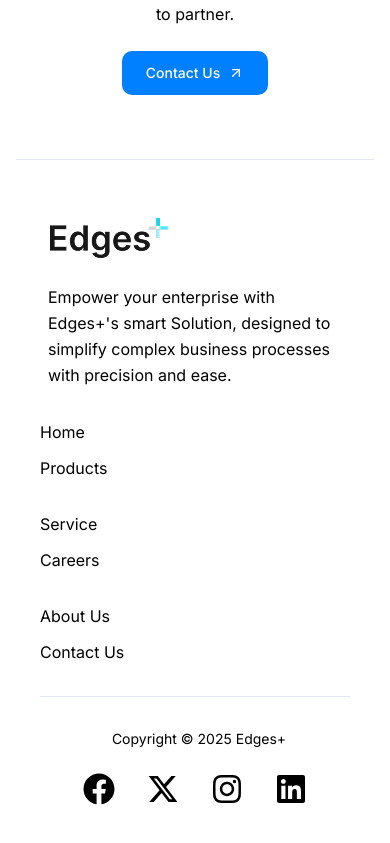
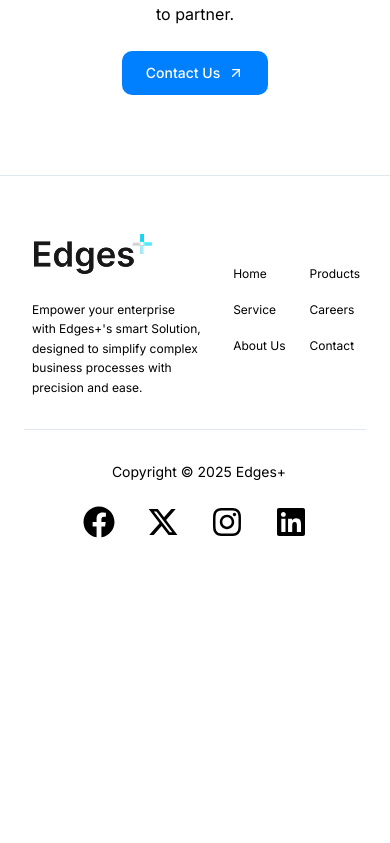
Before and after one commit to edges-plus/Edgesplus, a React (Vite) app: page / in a window 390 px wide. Shown: the part 5538-6381 px from the top of the page. After the commit the page ends 6132 px from the top, so only its background shows below. Built offline with nearby package versions, Linux system fonts and the light colour scheme.

Commit message:
Change: alignment change in header and footer

```diff
--- a/src/App.tsx
+++ b/src/App.tsx
@@ -8,6 +8,7 @@ import Index from "./pages/Index";
 import NotFound from "./pages/NotFound";
 import Header from "./components/Header";
 import PurchaseManagement from "./components/PurchaseGraph";
+import Footer from "./components/Footer";
 const queryClient = new QueryClient();
 
 const App = () => (
@@ -24,6 +25,7 @@ const App = () => (
             {/* ADD ALL CUSTOM ROUTES ABOVE THE CATCH-ALL "*" ROUTE */}
             <Route path="/page-not-foud" element={<NotFound />} />
           </Routes>
+          <Footer/>
         </BrowserRouter>
       </TooltipProvider>
     </ThemeProvider>
--- a/src/components/Footer.tsx
+++ b/src/components/Footer.tsx
@@ -14,57 +14,48 @@ const Footer = () => {
       theme === "dark" || (theme === "system" && window.matchMedia("(prefers-color-scheme: dark)").matches)
     );
   }, [theme]);
-  const navigationLinks = {
-    column1: [
+  const navigationLinks = [
     { name: 'Home', href: '/' },
-      { name: 'Products', href: '/page-not-foud' }
-    ],
-    column2: [
+    { name: 'Products', href: '/page-not-foud' },
     { name: 'Service', href: '/page-not-foud' },
     { name: 'Careers', href: '/page-not-foud' },
-    ],
-    column3: [
     { name: 'About Us', href: '/page-not-foud' },
-      { name: 'Contact Us', href: '/page-not-foud' },
-    ],
-  };
+    { name: 'Contact', href: '/page-not-foud' },
+  ];
 
   const socialLinks = [
     { icon: FaFacebook, href: '#', label: 'Facebook' },
     { icon: FaXTwitter, href: '#', label: 'Twitter' },
     { icon: FaInstagram, href: 'https://www.instagram.com/edgesplus/#', label: 'Instagram' },
-    { icon: FaLinkedin, href: 'https://www.linkedin.com/company/edgesplus/', label: 'LinkedIn' },
+    { icon: FaLinkedin, href: 'https://www.linkedin.com/company/edgesplus/', label: 'LinkedIn' },
   ];
 
   return (
     <footer className="bg-footer border-t border-border">
       <div className="max-w-7xl mx-auto px-6 py-12">
-        <div className="grid grid-cols-1 lg:grid-cols-4 gap-8 mb-8 items-center">
+        <div className="flex justify-between gap-8 mb-8 items-center">
           {/* Brand Section */}
           <div className="space-y-4">
             <div className="flex items-center space-x-2">
               <img src={isDark ? LogoDark : Logo} alt="Edges+ Logo" />
             </div>
-            <p className="text-footer-muted max-w-md leading-relaxed ml-2">
+            <p className="text-footer-muted max-w-md leading-relaxed ml-2 text-xs lg:text-base ">
               Empower your enterprise with Edges+'s smart Solution, designed to simplify
               complex business processes with precision and ease.
             </p>
           </div>
-
-          {/* Navigation Links */}
-          {Object.values(navigationLinks).map((column, idx) => (
-            <div key={idx} className="space-y-3">
-              {column.map((link) => (
+          <div className="grid w-full lg:w-auto grid-cols-2 lg:grid-cols-3 gap-5 lg:gap-x-32">
+            {navigationLinks.map((link) => (
               <a
                 key={link.name}
                 href={link.href}
-                  className="block text-footer-muted hover:text-footer-foreground transition-colors duration-200"
+                className="block text-xs lg:text-base text-footer-muted hover:text-footer-foreground transition-colors duration-200"
               >
                 {link.name}
               </a>
             ))}
           </div>
-          ))}
+
         </div>
 
         {/* Bottom Section */}
@@ -88,7 +79,7 @@ const Footer = () => {
           </div>
         </div>
       </div>
-    </footer>
+    </footer >
   );
 };
 
--- a/src/components/Header.tsx
+++ b/src/components/Header.tsx
@@ -63,10 +63,12 @@ const Header = () => {
             </a>
           ))}
 
+
+        </nav>
         {/* Theme toggle for desktop */}
         <button
           onClick={toggleTheme}
-            className="h-auto w-auto flex items-center justify-center p-2 rounded-full transition-all duration-300"
+          className="hidden lg:block h-auto w-auto flex items-center justify-center p-2 rounded-full transition-all duration-300"
         >
           {isDark ? (
             <img src={SunIcon} alt="Sun" className="w-7 h-7 transition-transform duration-300 rotate-180" />
@@ -74,7 +76,6 @@ const Header = () => {
             <img src={MoonIcon} alt="Moon" className="w-6 h-6 transition-transform duration-200 rotate-0" />
           )}
         </button>
-        </nav>
 
         {/* Mobile controls */}
         <div className="flex items-center space-x-2 lg:hidden">
--- a/src/pages/Index.tsx
+++ b/src/pages/Index.tsx
@@ -20,7 +20,6 @@ const Index = () => {
       <ProductsSection />
       {/* <TeamSection /> */}
       <TransformSection />
-      <Footer />
     </div>
   );
 };
```
Lines whose indentation alone changed are shown as unchanged.
